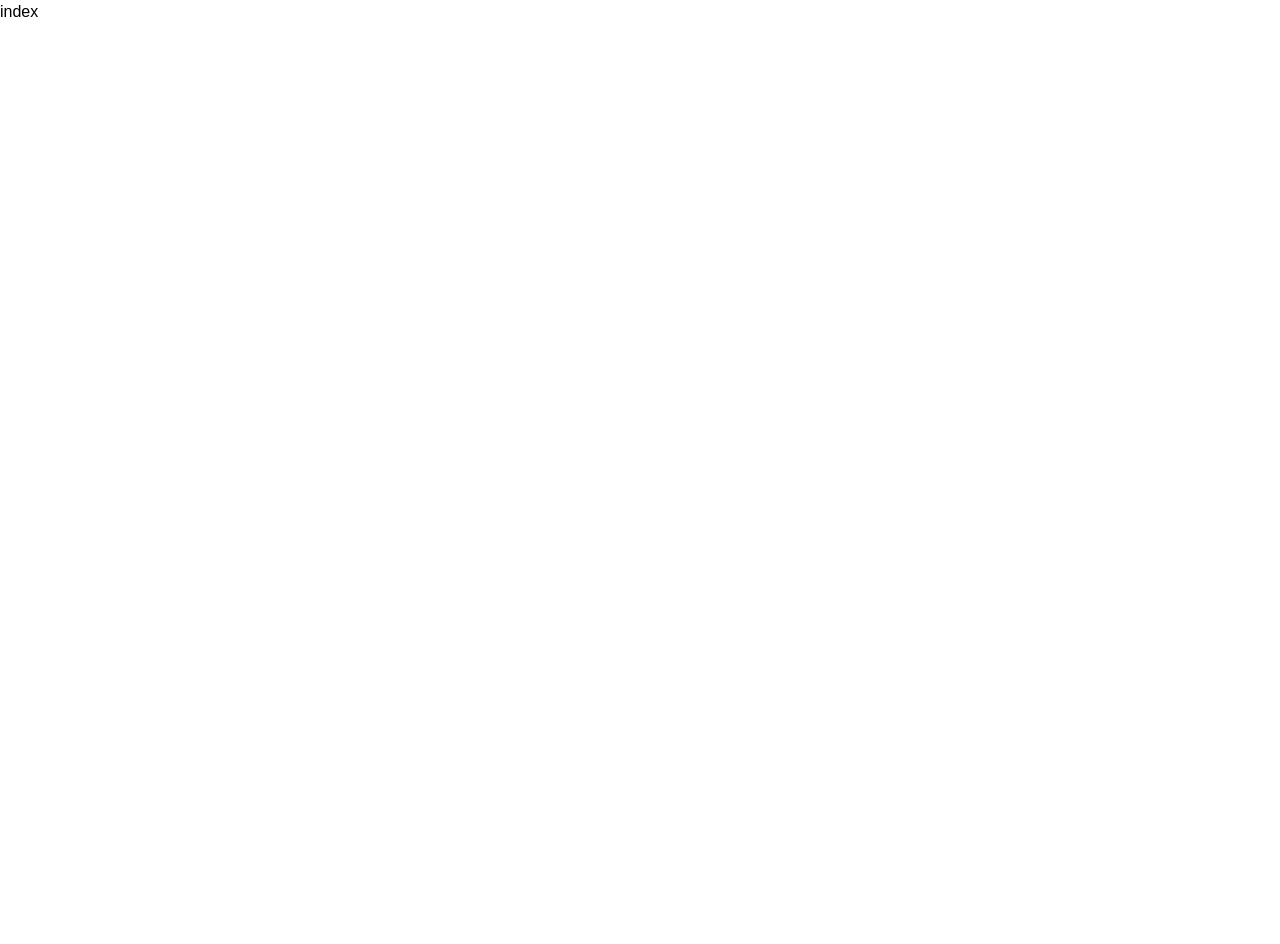
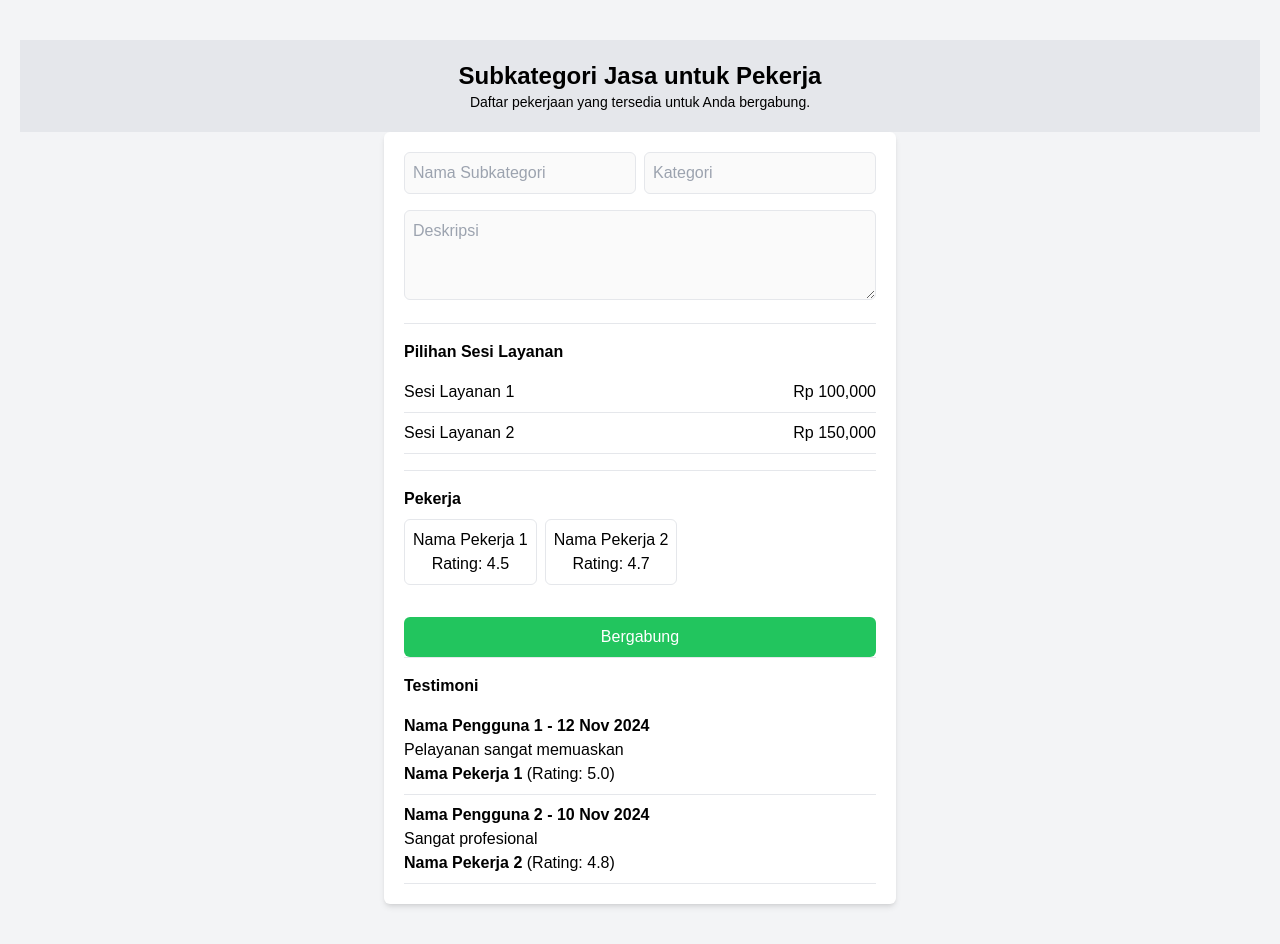
Before and after one commit to Andrew4Coding/sijarta-ngequery, a Next.js app: page /subkategori-jasa/pekerja in a window 1280 px wide. Before the commit the page ends 800 px from the top, so only its background shows below. Built offline with nearby package versions, Linux system fonts and the light colour scheme.

Commit message:
fix homepage add subkategori jasa

```diff
--- a/app/subkategori-jasa/pekerja/page.tsx
+++ b/app/subkategori-jasa/pekerja/page.tsx
@@ -1,9 +1,9 @@
 import React from 'react'
-import { SubKategoriJasaPekerjaModule } from '@/modules/SubKategoriJasaPekerja'
+import { SubKategoriJasaPekerja } from '@/modules/SubKategoriJasaPekerja'
 
 const page = () => {
   return (
-    <SubKategoriJasaPekerjaModule />
+    <SubKategoriJasaPekerja />
   )
 }
 
--- a/app/subkategori-jasa/pengguna/page.tsx
+++ b/app/subkategori-jasa/pengguna/page.tsx
@@ -1,9 +1,9 @@
 import React from 'react'
-import { SubKategoriJasaPenggunaModule } from '@/modules/SubKategoriJasaPengguna'
+import { SubKategoriJasaPengguna } from '@/modules/SubKategoriJasaPengguna'
 
 const page = () => {
   return (
-    <SubKategoriJasaPenggunaModule />
+    <SubKategoriJasaPengguna />
   )
 }
 
--- a/modules/HomePageModule/index.tsx
+++ b/modules/HomePageModule/index.tsx
@@ -7,9 +7,46 @@ export const HomePageModule = () => {
     const [searchTerm, setSearchTerm] = useState('');
 
     const categories = [
-        { name: 'Kategori Jasa 1', subcategories: ['Subkategori Jasa 1', 'Subkategori Jasa 2', 'Subkategori Jasa 3'] },
-        { name: 'Kategori Jasa 2', subcategories: ['Subkategori Jasa 1', 'Subkategori Jasa 2', 'Subkategori Jasa 3'] },
-        { name: 'Kategori Jasa 3', subcategories: ['Subkategori Jasa 1', 'Subkategori Jasa 2', 'Subkategori Jasa 3'] },
+        {
+            "name": "Layanan Konsultasi",
+            "subcategories": ["Konsultasi Bisnis", "Konsultasi Keuangan", "Konsultasi SDM"]
+        },
+        {
+            "name": "Pelatihan dan Pendidikan",
+            "subcategories": ["Pelatihan Keterampilan Teknis", "Pelatihan Kepemimpinan", "Kursus Bahasa Asing"]
+        },
+        {
+            "name": "Pengembangan Teknologi",
+            "subcategories": ["Pengembangan Aplikasi Web", "Pengembangan Aplikasi Mobile", "Pengembangan Perangkat Lunak Khusus"]
+        },
+        {
+            "name": "Layanan Pemasaran",
+            "subcategories": ["Pemasaran Digital", "Pemasaran Media Sosial", "Strategi Pemasaran Konten"]
+        },
+        {
+            "name": "Jasa Kreatif",
+            "subcategories": ["Desain Grafis", "Fotografi", "Produksi Video"]
+        },
+        {
+            "name": "Layanan Kesehatan",
+            "subcategories": ["Konsultasi Gizi", "Terapi Fisik", "Konsultasi Psikologis"]
+        },
+        {
+            "name": "Layanan Keuangan",
+            "subcategories": ["Manajemen Investasi", "Perencanaan Pajak", "Asuransi Jiwa dan Kesehatan"]
+        },
+        {
+            "name": "Layanan Perjalanan",
+            "subcategories": ["Perencanaan Liburan", "Layanan Pemandu Wisata", "Pemesanan Hotel"]
+        },
+        {
+            "name": "Layanan Kebersihan",
+            "subcategories": ["Kebersihan Rumah", "Kebersihan Kantor", "Jasa Laundry"]
+        },
+        {
+            "name": "Jasa Logistik",
+            "subcategories": ["Pengiriman Barang", "Penyimpanan dan Gudang", "Distribusi Produk"]
+        }
     ];
 
     const handleCategoryChange = (event: React.ChangeEvent<HTMLSelectElement>) => {
--- a/modules/SubKategoriJasaPekerja/index.tsx
+++ b/modules/SubKategoriJasaPekerja/index.tsx
@@ -1,7 +1,85 @@
-import React from 'react'
+'use client'
 
-export const SubKategoriJasaPekerjaModule = () => {
-  return (
-    <div>index</div>
-  )
-}
+import { useState } from 'react';
+import Hero from './sections/Hero';
+
+const sessions = [
+    { name: 'Sesi Layanan 1', price: 'Rp 100,000' },
+    { name: 'Sesi Layanan 2', price: 'Rp 150,000' },
+];
+
+const workers = [
+    { name: 'Nama Pekerja 1', rating: '4.5' },
+    { name: 'Nama Pekerja 2', rating: '4.7' },
+];
+
+const testimonials = [
+    { userName: 'Nama Pengguna 1', date: '12 Nov 2024', workerName: 'Nama Pekerja 1', rating: '5.0', text: 'Pelayanan sangat memuaskan' },
+    { userName: 'Nama Pengguna 2', date: '10 Nov 2024', workerName: 'Nama Pekerja 2', rating: '4.8', text: 'Sangat profesional' },
+];
+
+export const SubKategoriJasaPekerja = () => {
+    const [joined, setJoined] = useState(false);
+
+    const handleJoinClick = () => {
+        setJoined(true);
+    };
+
+    return (
+        <main className="flex flex-col items-center py-10 px-5 bg-gray-100 min-h-screen">
+            <Hero />
+            <div className="w-full max-w-lg bg-white shadow-md rounded-md p-5">
+                <div className="flex justify-between mb-4">
+                    <input type="text" placeholder="Nama Subkategori" className="border p-2 rounded-md w-1/2" disabled />
+                    <input type="text" placeholder="Kategori" className="border p-2 rounded-md w-1/2 ml-2" disabled />
+                </div>
+
+                <textarea placeholder="Deskripsi" className="border p-2 rounded-md w-full mb-4" rows={3} disabled />
+
+                <div className="border-t pt-4 mb-4">
+                    <h2 className="font-bold mb-2">Pilihan Sesi Layanan</h2>
+                    {sessions.map((session, index) => (
+                        <div key={index} className="flex justify-between items-center border-b py-2">
+                            <span>{session.name}</span>
+                            <span>{session.price}</span>
+                        </div>
+                    ))}
+                </div>
+
+                <div className="border-t pt-4 mb-4">
+                    <h2 className="font-bold mb-2">Pekerja</h2>
+                    <div className="flex gap-2">
+                        {workers.map((worker, index) => (
+                            <div key={index} className="border p-2 rounded-md text-center">
+                                <p>{worker.name}</p>
+                                <p>Rating: {worker.rating}</p>
+                            </div>
+                        ))}
+                    </div>
+                </div>
+
+                {!joined && (
+                    <button
+                        className="w-full bg-green-500 text-white p-2 rounded-md mt-4"
+                        onClick={handleJoinClick}
+                    >
+                        Bergabung
+                    </button>
+                )}
+
+                <div className="border-t pt-4">
+                    <h2 className="font-bold mb-2">Testimoni</h2>
+                    {testimonials.map((testimonial, index) => (
+                        <div key={index} className="border-b py-2">
+                            <p className="font-semibold">{testimonial.userName} - {testimonial.date}</p>
+                            <p>{testimonial.text}</p>
+                            <p><strong>{testimonial.workerName}</strong> (Rating: {testimonial.rating})</p>
+                        </div>
+                    ))}
+                </div>
+            </div>
+        </main>
+    );
+};
+
+export default SubKategoriJasaPekerja;
--- a/modules/SubKategoriJasaPekerja/sections/Hero.tsx
+++ b/modules/SubKategoriJasaPekerja/sections/Hero.tsx
@@ -1,7 +1,12 @@
-import React from 'react'
+'use client'
 
-export const Hero = () => {
-  return (
-    <div>Hero</div>
-  )
-}
+const Hero = () => {
+    return (
+        <section className="w-full bg-gray-200 py-5 text-center">
+            <h1 className="text-2xl font-bold">Subkategori Jasa untuk Pekerja</h1>
+            <p className="text-sm">Daftar pekerjaan yang tersedia untuk Anda bergabung.</p>
+        </section>
+    );
+};
+
+export default Hero;
--- a/modules/SubKategoriJasaPengguna/index.tsx
+++ b/modules/SubKategoriJasaPengguna/index.tsx
@@ -1,7 +1,71 @@
-import React from 'react'
+'use client'
 
-export const SubKategoriJasaPenggunaModule = () => {
-  return (
-    <div>index</div>
-  )
-}
+import { useState } from 'react';
+import Hero from './sections/Hero';
+
+const sessions = [
+    { name: 'Sesi Layanan 1', price: 'Rp 100,000' },
+    { name: 'Sesi Layanan 2', price: 'Rp 150,000' },
+];
+
+const workers = [
+    { name: 'Nama Pekerja 1', rating: '4.5' },
+    { name: 'Nama Pekerja 2', rating: '4.7' },
+];
+
+const testimonials = [
+    { userName: 'Nama Pengguna 1', date: '12 Nov 2024', workerName: 'Nama Pekerja 1', rating: '5.0', text: 'Pelayanan sangat memuaskan' },
+    { userName: 'Nama Pengguna 2', date: '10 Nov 2024', workerName: 'Nama Pekerja 2', rating: '4.8', text: 'Sangat profesional' },
+];
+
+export const SubKategoriJasaPengguna = () => {
+    return (
+        <main className="flex flex-col items-center py-10 px-5 bg-gray-100 min-h-screen">
+            <Hero />
+            <div className="w-full max-w-lg bg-white shadow-md rounded-md p-5">
+                <div className="flex justify-between mb-4">
+                    <input type="text" placeholder="Nama Subkategori" className="border p-2 rounded-md w-1/2" disabled />
+                    <input type="text" placeholder="Kategori" className="border p-2 rounded-md w-1/2 ml-2" disabled />
+                </div>
+
+                <textarea placeholder="Deskripsi" className="border p-2 rounded-md w-full mb-4" rows={3} disabled />
+
+                <div className="border-t pt-4 mb-4">
+                    <h2 className="font-bold mb-2">Pilihan Sesi Layanan</h2>
+                    {sessions.map((session, index) => (
+                        <div key={index} className="flex justify-between items-center border-b py-2">
+                            <span>{session.name}</span>
+                            <span>{session.price}</span>
+                            <button className="bg-blue-500 text-white p-1 rounded-md">Pesan</button>
+                        </div>
+                    ))}
+                </div>
+
+                <div className="border-t pt-4 mb-4">
+                    <h2 className="font-bold mb-2">Pekerja</h2>
+                    <div className="flex gap-2">
+                        {workers.map((worker, index) => (
+                            <div key={index} className="border p-2 rounded-md text-center">
+                                <p>{worker.name}</p>
+                                <p>Rating: {worker.rating}</p>
+                            </div>
+                        ))}
+                    </div>
+                </div>
+
+                <div className="border-t pt-4">
+                    <h2 className="font-bold mb-2">Testimoni</h2>
+                    {testimonials.map((testimonial, index) => (
+                        <div key={index} className="border-b py-2">
+                            <p className="font-semibold">{testimonial.userName} - {testimonial.date}</p>
+                            <p>{testimonial.text}</p>
+                            <p><strong>{testimonial.workerName}</strong> (Rating: {testimonial.rating})</p>
+                        </div>
+                    ))}
+                </div>
+            </div>
+        </main>
+    );
+};
+
+export default SubKategoriJasaPengguna;
--- a/modules/SubKategoriJasaPengguna/sections/Hero.tsx
+++ b/modules/SubKategoriJasaPengguna/sections/Hero.tsx
@@ -1,7 +1,12 @@
-import React from 'react'
+'use client'
 
-export const Hero = () => {
-  return (
-    <div>Hero</div>
-  )
-}
+const Hero = () => {
+    return (
+        <section className="w-full bg-gray-200 py-5 text-center">
+            <h1 className="text-2xl font-bold">Subkategori Jasa untuk Pengguna</h1>
+            <p className="text-sm">Pilih layanan yang tersedia sesuai kebutuhan Anda.</p>
+        </section>
+    );
+};
+
+export default Hero;
```
